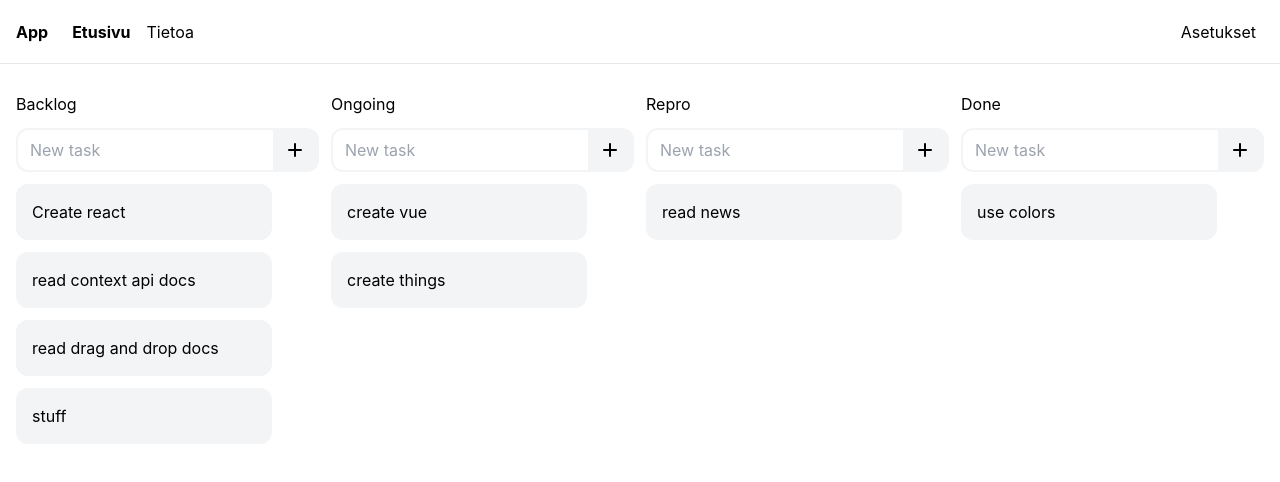
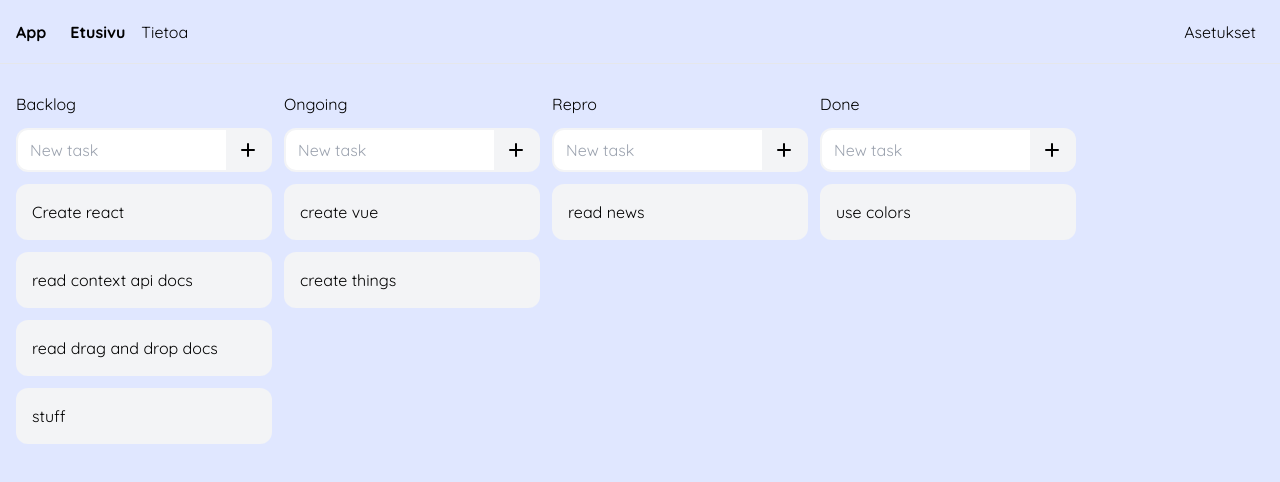
Before and after one commit to mirorauhala/popsicle, a React (Create React App) app: page / in a window 1280 px wide. Shown: the top 482 px of the page. Built offline with nearby package versions, Linux system fonts and the light colour scheme; data requests are answered from the project's data file.

Commit message:
Rework css file & add background color

```diff
--- a/src/index.css
+++ b/src/index.css
@@ -1,7 +1,12 @@
+@tailwind base;
+@tailwind components;
+@tailwind utilities;
+
 html,
 body,
 #root {
   min-height: 100vh;
+  @apply bg-indigo-100;
 }
 
 html,
@@ -9,25 +14,13 @@
   overflow: hidden;
 }
 
-body {
-  margin: 0;
-  font-family: -apple-system, BlinkMacSystemFont, "Segoe UI", "Roboto", "Oxygen",
-    "Ubuntu", "Cantarell", "Fira Sans", "Droid Sans", "Helvetica Neue",
-    sans-serif;
-  -webkit-font-smoothing: antialiased;
-  -moz-osx-font-smoothing: grayscale;
-}
-
 #routes {
   height: calc(100vh - 4rem);
   overflow: auto;
+  @apply flex p-4;
 }
 
 code {
   font-family: source-code-pro, Menlo, Monaco, Consolas, "Courier New",
     monospace;
 }
-
-@tailwind base;
-@tailwind components;
-@tailwind utilities;
```
